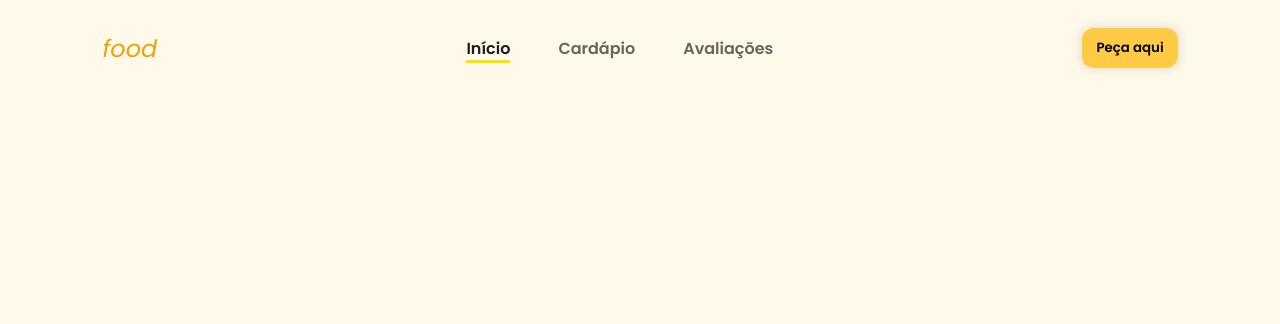
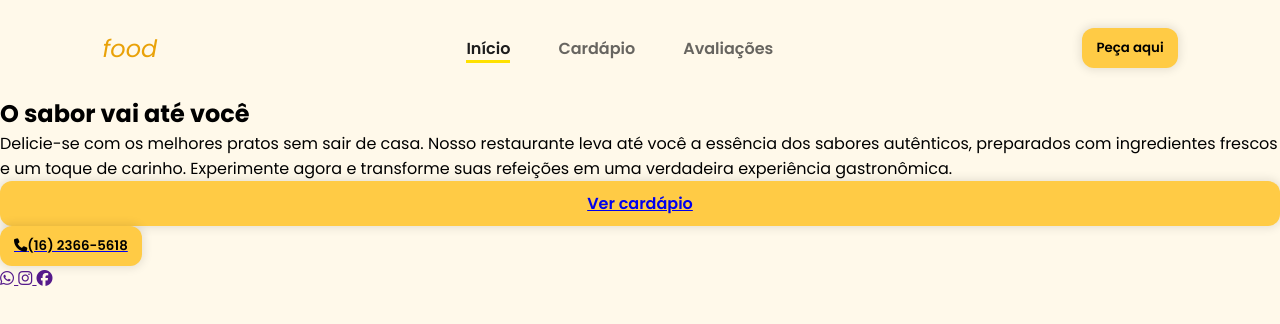
Before and after one commit to AnaBerigo/lading_page_restaurante, a plain HTML site: page index.html in a window 1280 px wide. Drawn offline with nearby package versions, Linux system fonts and the light colour scheme.

Commit message:
feat: beginning of the landing page body

```diff
--- a/index.html
+++ b/index.html
@@ -56,6 +56,66 @@
         </div>
     </header>
 
+    <main id="content">
+        <section id="home">
+            <div id="cta">
+                <h1 class="title">
+                    O sabor vai até
+                    <span>você</span>
+                </h1>
+
+                <p class="description">
+                    Delicie-se com os melhores pratos sem sair de casa. Nosso restaurante leva até você a essência dos sabores autênticos, preparados com ingredientes frescos e um toque de carinho. Experimente agora e transforme suas refeições em uma verdadeira experiência gastronômica.
+                </p>
+
+                <div class="cta__butons">
+                    <a href="#" class="btn-default">
+                        Ver cardápio
+                    </a>
+
+                    <a href="tel:+55555555555" id="phone__button">
+                        <button class="btn-default">
+                            <i class="fa-solid fa-phone"></i>
+                            (16) 2366-5618
+                        </button>
+                    </a>
+                </div>
+
+                <div class="social-media__buttons">
+
+                    <!--
+                        Links universais
+                        Os links universais são a maneira mais indicada de se conectar a uma conta do WhatsApp.
+                        Use https://wa.me/<number> e insira seu número de telefone em formato internacional completo no lugar de <number>. Não é necessário adicionar zeros, parênteses, traços nem um sinal de mais ao inserir o número de telefone em formato internacional.
+                        Exemplos:
+                        Certo: https://wa.me/15551234567
+                        Errado: https://wa.me/+001-(555)1234567
+                        Os links universais também podem incluir uma mensagem pronta, que será exibida automaticamente no campo destinado ao texto em uma conversa. Use a URL https://wa.me/whatsappphonenumber/?text=urlencodedtex e insira seu número de telefone em formato internacional no lugar de whatsappphonenumber e sua mensagem pronta codificada em URL no lugar de URL-encodedtext.
+                        Exemplo: https://wa.me/15551234567?text=Tenho%20interesse%20em%20comprar%20seu%20carro
+                        Para criar um link apenas com a mensagem pronta, use a URL https://wa.me/?text=urlencodedtext.
+                        Example: https://wa.me/?text=Gostaria%20de%20saber%20sobre%20o%20preço%20do%20apartamento
+                    -->
+
+                    <a target=”_blank” href="">
+                        <i class="fa-brands fa-whatsapp"></i>
+                    </a>
+
+                    <a target=”_blank” href="">
+                        <i class="fa-brands fa-instagram"></i>
+                    </a>
+
+                    <a target=”_blank” href="">
+                        <i class="fa-brands fa-facebook"></i>
+                    </a>
+                </div>
+            </div>
+
+            <div id="banner">
+
+            </div>
+        </section>
+    </main>
+
     <script src="src/scripts/script.js"></script>
 </body>
 </html>
```
Also changed, not shown: src/images/avatar.png (added), src/images/chef.png (added), src/images/dish.png (added), src/images/dish2.png (added), src/images/dish3.png (added), src/images/dish4.png (added), src/images/hero.png (added), src/images/wave.svg (added).
